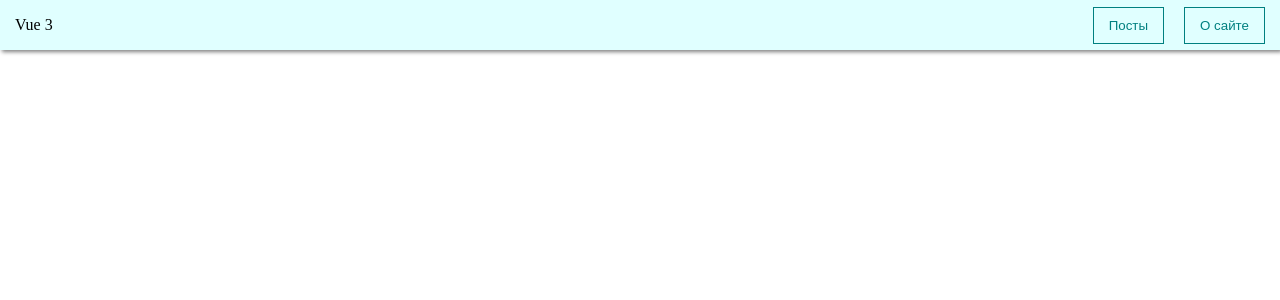
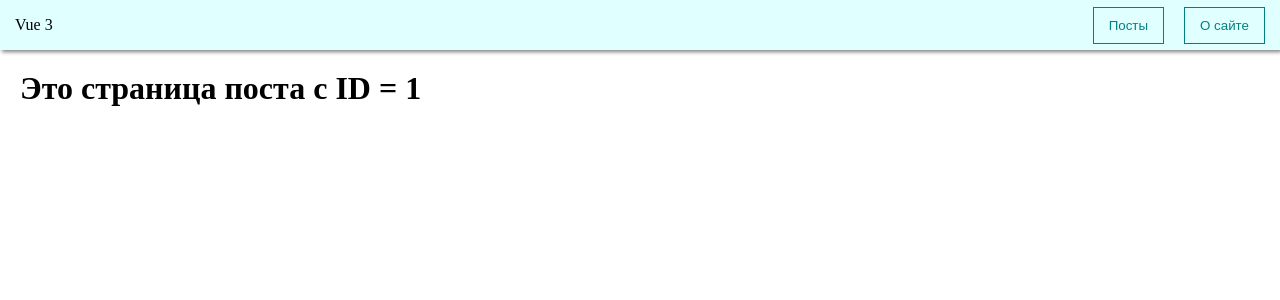
Before and after one commit to cyberpaxan/vuecrud, a Vue app: page /posts/1 in a window 1280 px wide. Before the commit this address had no page. Shown: the top 300 px of the page. Built offline with nearby package versions, Linux system fonts and the light colour scheme.

Commit message:
added dynamic routing

```diff
--- a/src/components/PostItem.vue
+++ b/src/components/PostItem.vue
@@ -6,7 +6,9 @@
             <div><strong>Описание:</strong> {{ post.body }}</div>
         </div>
         <div class="post__btns">
+            <my-button @click="$router.push(`/posts/${post.id}`)">Открыть</my-button>
             <my-button @click="$emit('remove', post)">Удалить</my-button>
+
         </div>
     </div>
 </template>
@@ -31,4 +33,8 @@
     align-items: center;
     justify-content: space-between;
 }
+
+.post__btns {
+    display: flex;
+}
 </style>
--- /dev/null
+++ b/src/pages/PostIdPage.vue
@@ -0,0 +1,15 @@
+<template>
+    <div>
+        <h1>Это страница поста с ID = {{$route.params.id}}</h1>
+    </div>
+</template>
+
+<script>
+export default {
+
+}
+</script>
+
+<style  scoped>
+
+</style>
--- a/src/router/router.js
+++ b/src/router/router.js
@@ -2,6 +2,7 @@
 import {createRouter, createWebHistory} from "vue-router";
 import UserPage from "@/pages/UserPage.vue";
 import About from "@/pages/About.vue";
+import PostIdPage from "@/pages/PostIdPage.vue";
 
 const routes = [
     {
@@ -15,6 +16,10 @@
     {
         path: '/about',
         component: About
+    },
+    {
+        path: '/posts/:id',
+        component: PostIdPage
     }
 ]
 
```
